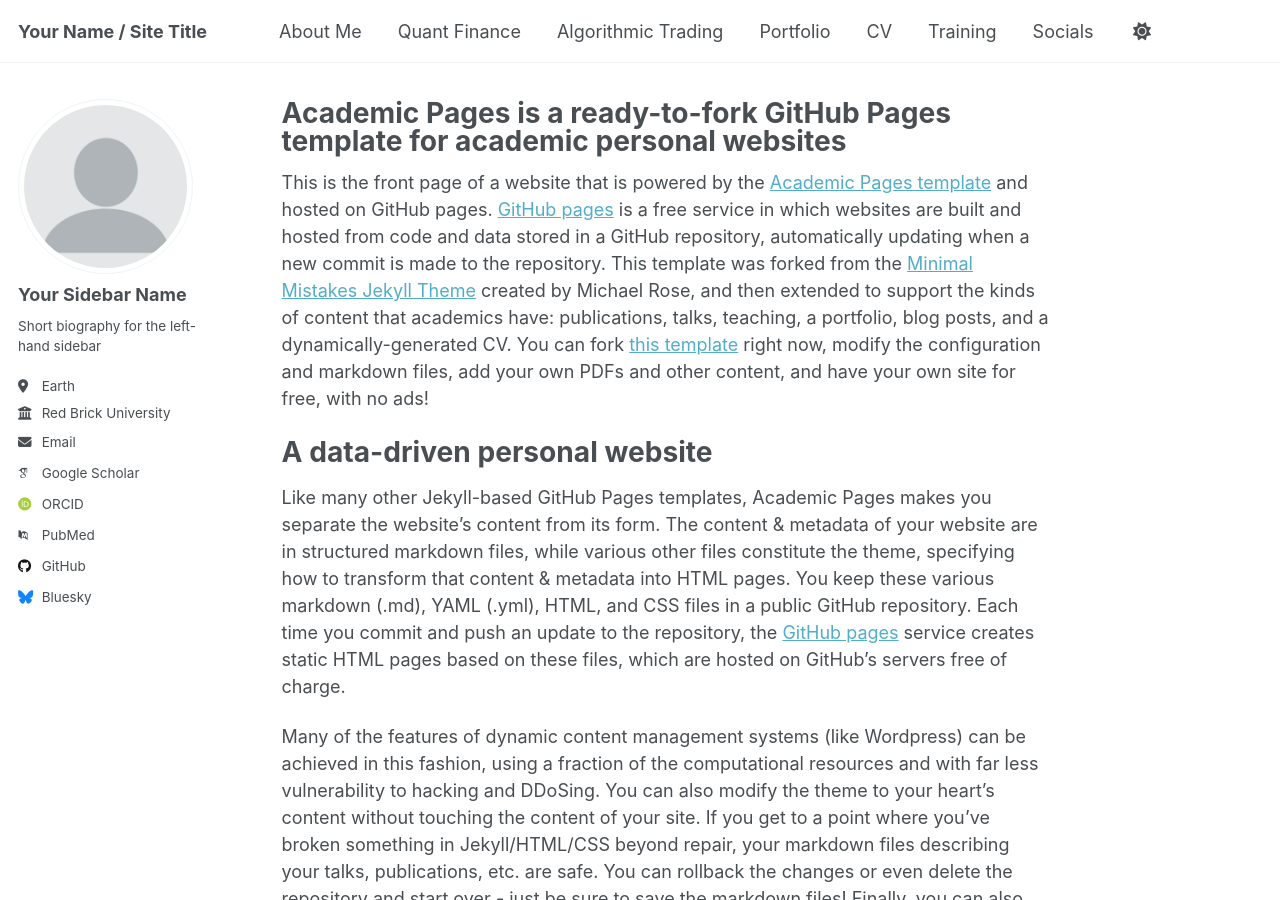
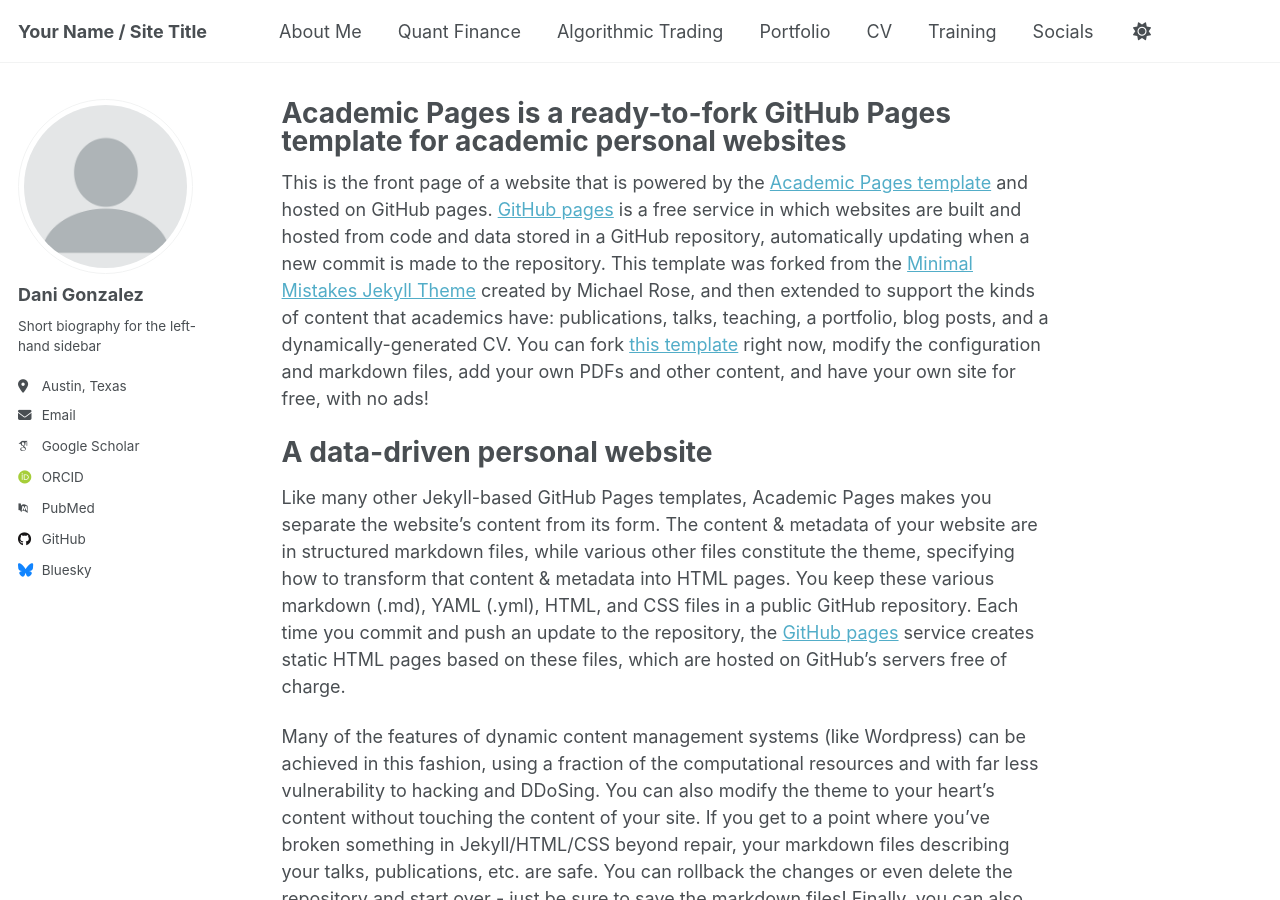
Before and after one commit to dani-gonzalez-muela/Web, a Jekyll site: the page built from _pages/about.md, in a window 1280 px wide and 900 px high. Built offline with Jekyll 4.4.1, drawn with Linux system fonts in a browser that asks for light colours; some web fonts are replaced.

Commit message:
Update _config.yml

```diff
--- a/_config.yml
+++ b/_config.yml
@@ -23,11 +23,11 @@ repository               : "academicpages/academicpages.github.io"
 author:
   # Biographic information
   avatar           : "profile.png"
-  name             : "Your Sidebar Name"
+  name             : "Dani Gonzalez"
   pronouns         : # example: "she/her"
   bio              : "Short biography for the left-hand sidebar"
-  location         : "Earth"
-  employer         : "Red Brick University"
+  location         : "Austin, Texas"
+  employer         : #"Red Brick University"
   uri              : # URL
   email            : "none@example.org"
 
```
